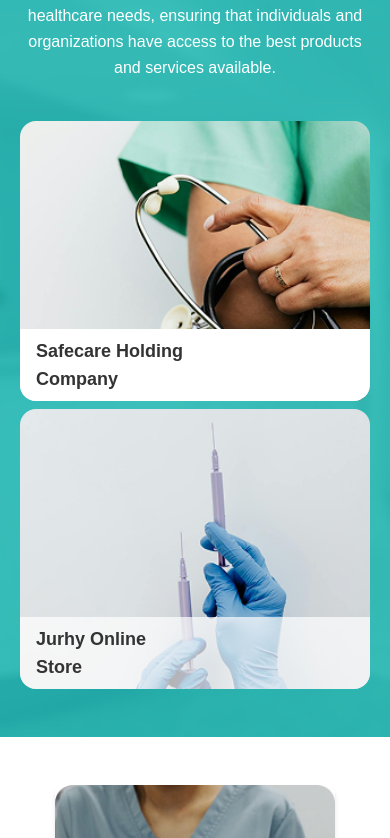
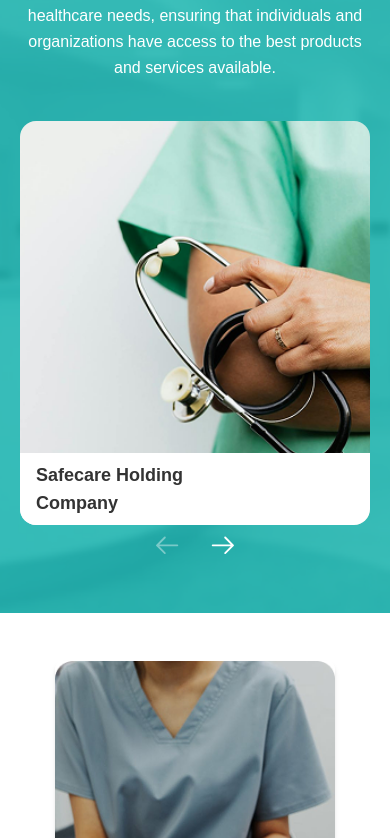
Before and after one commit to Sana-Ahmad1771/safecareholding, a Next.js app: page / in a window 390 px wide. Shown: the part 3406-4244 px from the top of the page. Built offline with nearby package versions, Linux system fonts and the light colour scheme.

Commit message:
made changes

```diff
--- a/package.json
+++ b/package.json
@@ -14,7 +14,8 @@
     "next": "15.5.4",
     "react": "19.1.0",
     "react-dom": "19.1.0",
-    "react-icons": "^5.5.0"
+    "react-icons": "^5.5.0",
+    "swiper": "^12.0.2"
   },
   "devDependencies": {
     "@eslint/eslintrc": "^3",
--- a/src/app/components/pages/home/OurBrands.jsx
+++ b/src/app/components/pages/home/OurBrands.jsx
@@ -1,16 +1,94 @@
 "use client";
-import React from "react";
+import React, { useState } from "react";
 import { motion } from "framer-motion";
+import { Swiper, SwiperSlide } from "swiper/react";
+import { Navigation } from "swiper/modules";
+import "swiper/css";
+import "swiper/css/navigation";
+import { GoArrowRight, GoArrowLeft } from "react-icons/go";
 
 const OurBrands = () => {
+  const [swiperInstance, setSwiperInstance] = useState(null);
+  const [isBeginning, setIsBeginning] = useState(true);
+  const [isEnd, setIsEnd] = useState(false);
+
+  const cards = [
+    {
+      id: 1,
+      title: "Safecare Holding\nCompany",
+      hoverTitle: "Safecare Holding Company",
+      description:
+        "Safecare Holding company is your premier destination for healthcare products and medical supplies. We offer a wide range of high-quality products with convenient online shopping and fast delivery to meet all your healthcare needs.",
+      image: "/card-1.png",
+    },
+    {
+      id: 2,
+      title: "Jurhy Online\nStore",
+      hoverTitle: "Jurhy Online Store",
+      description:
+        "Jurhy Online Store is your premier destination for healthcare products and medical supplies. We offer a wide range of high-quality products with convenient online shopping and fast delivery to meet all your healthcare needs.",
+      image: "/card-2.png",
+    },
+    {
+      id: 3,
+      title: "Care Medical\nSolutions",
+      hoverTitle: "Care Medical Solutions",
+      description:
+        "Care Medical Solutions provides cutting-edge medical equipment and innovative healthcare technology. We partner with hospitals and clinics to deliver reliable medical devices that improve patient outcomes.",
+      image: "/product-1.png",
+    },
+    {
+      id: 4,
+      title: "Binali\nPharmaceuticals",
+      hoverTitle: "Binali Pharmaceuticals",
+      description:
+        "Binali Pharmaceuticals specializes in developing and manufacturing high-quality generic and specialty medications. Our commitment to research and development ensures access to affordable, effective treatments.",
+      image: "/product-2.png",
+    },
+    {
+      id: 5,
+      title: "Binali\nPharmaceuticals",
+      hoverTitle: "Binali Pharmaceuticals",
+      description:
+        "Binali Pharmaceuticals specializes in developing and manufacturing high-quality generic and specialty medications. Our commitment to research and development ensures access to affordable, effective treatments.",
+      image: "/card-2.png",
+    },
+  ];
+
   return (
     <section
-      className="relative lg:py-20 py-12 px-5 lg:px-20 bg-body flex items-end justify-center text-dark-2 bg-no-repeat bg-cover bg-center lg:h-[765px]"
+      className="relative lg:py-20 py-12 px-5 lg:px-10 xl:px-20 flex items-end justify-center text-dark-2 bg-no-repeat bg-cover bg-center lg:h-[765px]"
       style={{
         backgroundImage: "url('/ourbrands-bg.png')",
       }}
     >
-      <div className="container mx-auto flex flex-col lg:flex-row items-center justify-between gap-10 lg:gap-16">
+      <div className="w-full h-auto flex lg:flex-col flex-col-reverse">
+        {/* Navigation Buttons */}
+        <div className="container mx-auto flex lg:justify-end justify-center gap-4">
+          <button
+            onClick={() => swiperInstance?.slidePrev()}
+            disabled={isBeginning}
+            className={`w-10 h-10 lg:w-12 lg:h-12 flex items-center justify-center text-white transition-all ${
+              isBeginning ? "opacity-40 cursor-not-allowed" : "hover:scale-110"
+            }`}
+            aria-label="Previous brands"
+          >
+            <GoArrowLeft size={30} />
+          </button>
+          <button
+            onClick={() => swiperInstance?.slideNext()}
+            disabled={isEnd}
+            className={`w-10 h-10 lg:w-12 lg:h-12 flex items-center justify-center text-white transition-all ${
+              isEnd ? "opacity-40 cursor-not-allowed" : "hover:scale-110"
+            }`}
+            aria-label="Next brands"
+          >
+            <GoArrowRight size={30} />
+          </button>
+        </div>
+
+        {/* content + cards */}
+        <div className="container mx-auto h-full flex flex-col lg:flex-row items-end justify-between gap-10 lg:gap-16">
           {/* Text Section */}
           <div className="lg:w-3/5 w-full space-y-6 text-white text-center lg:text-left">
             <h2 className="font-semibold text-lg sm:text-2xl md:text-3xl lg:text-[38px] xl:text-5xl">
@@ -22,16 +100,38 @@ const OurBrands = () => {
               healthcare landscape by providing innovative solutions and
               exceptional customer experiences. With a diverse portfolio of
               subsidiaries, we cover a wide range of healthcare needs, ensuring
-            that individuals and organizations have access to the best products
-            and services available.
+              that individuals and organizations have access to the best
+              products and services available.
             </p>
           </div>
 
-        {/* Cards Section */}
-        <div className="lg:w-1/2 w-full flex lg:flex-nowrap justify-center flex-wrap lg:gap-6 gap-2">
-          {/* Card 1 */}
+          {/* Swiper Section */}
+          <div className="lg:w-1/2 w-full relative">
+            <Swiper
+              modules={[Navigation]}
+              onSwiper={(swiper) => {
+                setSwiperInstance(swiper);
+                setIsBeginning(swiper.isBeginning);
+                setIsEnd(swiper.isEnd);
+              }}
+              onSlideChange={(swiper) => {
+                setIsBeginning(swiper.isBeginning);
+                setIsEnd(swiper.isEnd);
+              }}
+              spaceBetween={10}
+              slidesPerView={1}
+              breakpoints={{
+                0: { slidesPerView: 1, spaceBetween: 10 },
+                768: { slidesPerView: 2, spaceBetween: 10 },
+                1024: { slidesPerView: 2, spaceBetween: 10 },
+                1280: { slidesPerView: 2, spaceBetween: 10 },
+              }}
+              className="our-brands-swiper"
+            >
+              {cards.map((card) => (
+                <SwiperSlide key={card.id}>
                   <motion.div
-            className="relative w-full sm:w-[260px] lg:w-[300px] h-[280px] sm:h-[320px] rounded-2xl overflow-hidden cursor-pointer"
+                    className="relative w-full h-[404px] rounded-2xl overflow-hidden cursor-pointer"
                     whileHover="hover"
                     initial="rest"
                     animate="rest"
@@ -39,7 +139,7 @@ const OurBrands = () => {
                     {/* Background Image */}
                     <div
                       className="absolute inset-0 bg-cover bg-center"
-              style={{ backgroundImage: "url('/card-1.png')" }}
+                      style={{ backgroundImage: `url('${card.image}')` }}
                     />
 
                     {/* Overlay */}
@@ -48,6 +148,28 @@ const OurBrands = () => {
                       variants={{ rest: { opacity: 0 }, hover: { opacity: 1 } }}
                       transition={{ duration: 0.3 }}
                     />
+
+                    {/* Hover Content */}
+                    <motion.div
+                      className="absolute inset-0 p-6 text-dark-2 flex flex-col justify-start"
+                      variants={{
+                        rest: { opacity: 0, y: -20 },
+                        hover: { opacity: 1, y: 0 },
+                      }}
+                      transition={{ duration: 0.3, delay: 0.1 }}
+                    >
+                      <div>
+                        <h3 className="text-xl font-bold mb-4">
+                          {card.hoverTitle}
+                        </h3>
+                        <p className="text-sm leading-relaxed mb-6">
+                          {card.description}
+                        </p>
+                      </div>
+                      <button className="self-start bg-primary text-dark-2 px-4 py-2 rounded-md text-sm font-medium hover:bg-gray-100 transition-colors">
+                        Read more
+                      </button>
+                    </motion.div>
 
                     {/* Default Content */}
                     <motion.div
@@ -58,92 +180,18 @@ const OurBrands = () => {
                       }}
                       transition={{ duration: 0.3 }}
                     >
-              Safecare Holding <br /> Company
-            </motion.div>
-
-            {/* Hover Content */}
-            <motion.div
-              className="absolute inset-0 p-6 text-dark-2 flex flex-col justify-between"
-              variants={{
-                rest: { opacity: 0, y: 20 },
-                hover: { opacity: 1, y: 0 },
-              }}
-              transition={{ duration: 0.3, delay: 0.1 }}
-            >
-              <div>
-                <h3 className="text-xl font-bold mt-1">
-                  Safecare Holding Company
-                </h3>
-                <p className="text-lg sm:text-base md:text-lg lg:text-[22px] leading-relaxed mt-4">
-                  Safecare Holding company is your premier destination for
-                  healthcare products and medical supplies. We offer a wide
-                  range of high-quality products with convenient online shopping
-                  and fast delivery to meet all your healthcare needs.
-                </p>
-              </div>
-
-              <button className="self-start bg-primary text-dark-2 px-4 py-2 rounded-md text-sm font-medium hover:bg-gray-100 transition-colors">
-                Read more
-              </button>
+                      {card.title.split("\n").map((line, index) => (
+                        <span key={index}>
+                          {line}
+                          {index < card.title.split("\n").length - 1 && <br />}
+                        </span>
+                      ))}
                     </motion.div>
                   </motion.div>
-
-          {/* Card 2 */}
-          <motion.div
-            className="relative w-full sm:w-[260px] lg:w-[300px] h-[280px] sm:h-[320px] rounded-2xl overflow-hidden cursor-pointer"
-            whileHover="hover"
-            initial="rest"
-            animate="rest"
-          >
-            {/* Background Image */}
-            <div
-              className="absolute inset-0 bg-cover bg-center"
-              style={{ backgroundImage: "url('/card-2.png')" }}
-            />
-
-            {/* Overlay */}
-            <motion.div
-              className="absolute inset-0 bg-white"
-              variants={{ rest: { opacity: 0 }, hover: { opacity: 1 } }}
-              transition={{ duration: 0.3 }}
-            />
-
-            {/* Default Content */}
-            <motion.div
-              className="absolute bottom-0 left-0 right-0 pl-4 text-lg sm:text-xl font-semibold text-dark-2 bg-white/70 py-2"
-              variants={{
-                rest: { opacity: 1, y: 0 },
-                hover: { opacity: 0, y: 20 },
-              }}
-              transition={{ duration: 0.3 }}
-            >
-              Jurhy Online <br /> Store
-            </motion.div>
-
-            {/* Hover Content */}
-            <motion.div
-              className="absolute inset-0 p-6 text-dark-2 flex flex-col justify-between"
-              variants={{
-                rest: { opacity: 0, y: 20 },
-                hover: { opacity: 1, y: 0 },
-              }}
-              transition={{ duration: 0.3, delay: 0.1 }}
-            >
-              <div>
-                <h3 className="text-xl font-bold mt-1">Jurhy Online Store</h3>
-                <p className="text-sm leading-relaxed mt-4">
-                  Jurhy Online Store is your premier destination for healthcare
-                  products and medical supplies. We offer a wide range of
-                  high-quality products with convenient online shopping and fast
-                  delivery to meet all your healthcare needs.
-                </p>
+                </SwiperSlide>
+              ))}
+            </Swiper>
           </div>
-
-              <button className="self-start bg-primary text-dark-2 px-4 py-2 rounded-md text-sm font-medium hover:bg-gray-100 transition-colors">
-                Read more
-              </button>
-            </motion.div>
-          </motion.div>
         </div>
       </div>
     </section>
--- a/src/app/components/pages/home/ProductsServices.jsx
+++ b/src/app/components/pages/home/ProductsServices.jsx
@@ -35,7 +35,7 @@ const ProductsServices = () => {
   ];
 
   return (
-    <section className="bg-gray-7 text-dark-2 py-12 lg:py-20 px-5 lg:px-20">
+    <section className="bg-gray-7/20 text-dark-2 py-12 lg:py-20 px-5 lg:px-20">
       <div className="container mx-auto space-y-12">
         {/* Heading Section */}
         <div className="text-center max-w-2xl mx-auto space-y-4">
@@ -52,13 +52,13 @@ const ProductsServices = () => {
         </div>
 
         {/* Cards Grid */}
-        <div className="grid gap-6 sm:gap-8 sm:grid-cols-2 lg:grid-cols-3">
+        <div className="flex flex-wrap gap-10 items-center justify-center">
           {products.map((item, index) => {
             const isRespiratory = item.title === "Respiratory Consumables";
             return (
               <div
                 key={index}
-                className={`rounded-xl border border-gray-5 shadow-md p-6 hover:shadow-lg transition duration-300 flex flex-col ${
+                className={`rounded-xl border max-h-[227px] max-w-[407px] border-gray-5 shadow-md p-6 hover:shadow-lg transition duration-300 flex flex-col ${
                   isRespiratory ? "bg-primary text-white" : "bg-white"
                 }`}
               >
--- a/src/app/globals.css
+++ b/src/app/globals.css
@@ -33,6 +33,7 @@
   --color-gray-6: #EDEDED;
   --color-gray-7: #EEEEEE;
   --color-gray-8: #F5F5F5;
+  --color-gray-9: #F7F7F7;
   --color-white: #FFFFFF;
   --color-white-20: rgba(255, 255, 255, 0.20);
 }
```
Also changed, not shown: src/app/components/common/Header.jsx (+0 -8 lines), src/app/components/pages/home/HeroSection.jsx (+34 -17 lines), src/app/components/pages/home/SpecialServices.jsx (+19 -20 lines), 1 other file (tests, documents, lock files or other folders). Lines whose indentation alone changed are shown as unchanged.
